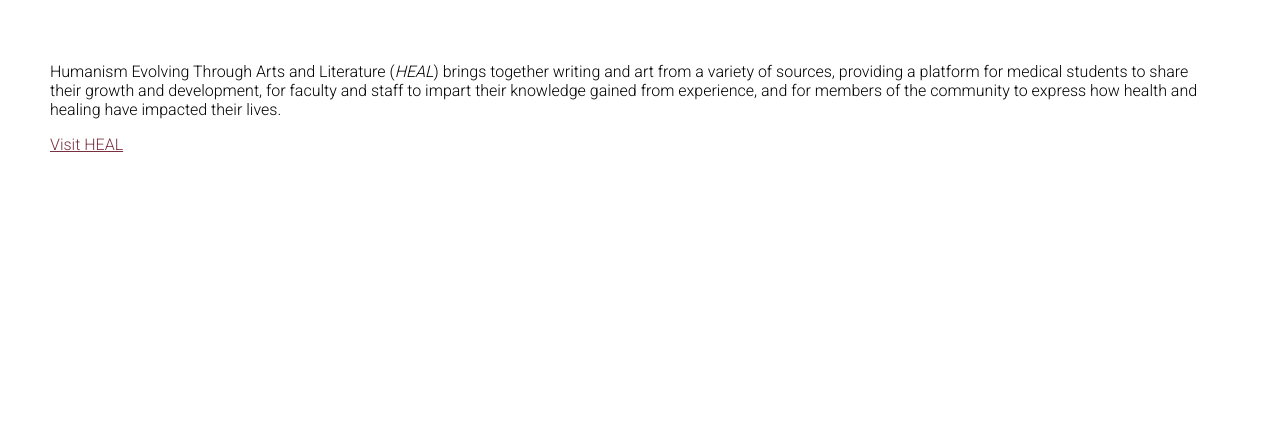
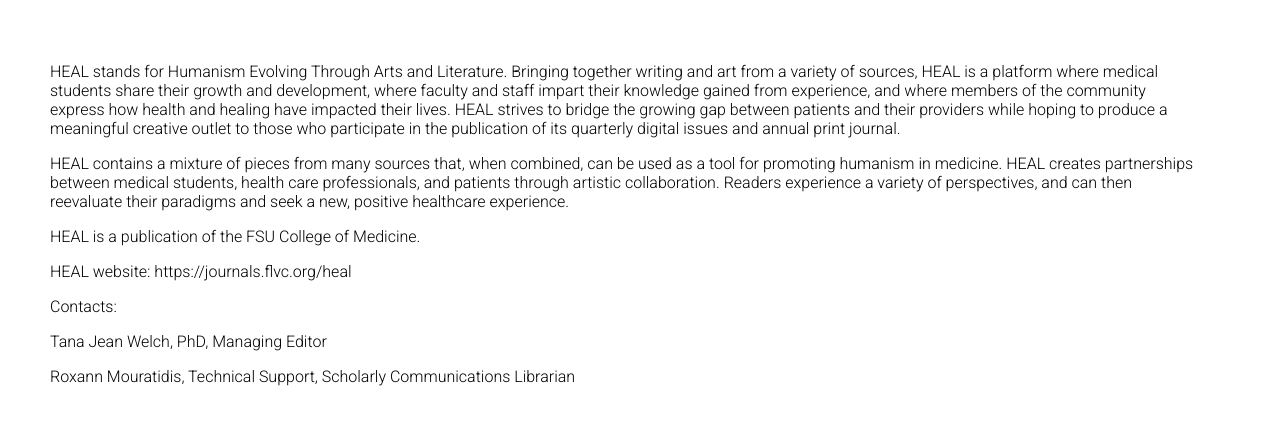
Before and after one commit to fsulibpub/fsulibpub.github.io, a Jekyll site: the page built from _journals/heal.md, in a window 1280 px wide, cut to the strip 354-779 px from the top of the page. Built offline with Jekyll 4.4.1, drawn with Linux system fonts in a browser that asks for light colours.

Commit message:
Update heal.md

```diff
--- a/_journals/heal.md
+++ b/_journals/heal.md
@@ -6,6 +6,16 @@ permalink: /journals/heal/
 image: journals/journalHEAL.jpg
 ---
 
-Humanism Evolving Through Arts and Literature (*HEAL*) brings together writing and art from a variety of sources, providing a platform for medical students to share their growth and development, for faculty and staff to impart their knowledge gained from experience, and for members of the community to express how health and healing have impacted their lives.
+HEAL stands for Humanism Evolving Through Arts and Literature. Bringing together writing and art from a variety of sources, HEAL is a platform where medical students share their growth and development, where faculty and staff impart their knowledge gained from experience, and where members of the community express how health and healing have impacted their lives. HEAL strives to bridge the growing gap between patients and their providers while hoping to produce a meaningful creative outlet to those who participate in the publication of its quarterly digital issues and annual print journal.
 
-[Visit HEAL](https://journals.flvc.org/heal)
+HEAL contains a mixture of pieces from many sources that, when combined, can be used as a tool for promoting humanism in medicine. HEAL creates partnerships between medical students, health care professionals, and patients through artistic collaboration. Readers experience a variety of perspectives, and can then reevaluate their paradigms and seek a new, positive healthcare experience.
+
+HEAL is a publication of the FSU College of Medicine.
+
+HEAL website: https://journals.flvc.org/heal
+
+Contacts:
+
+Tana Jean Welch, PhD, Managing Editor
+
+Roxann Mouratidis, Technical Support, Scholarly Communications Librarian
```
